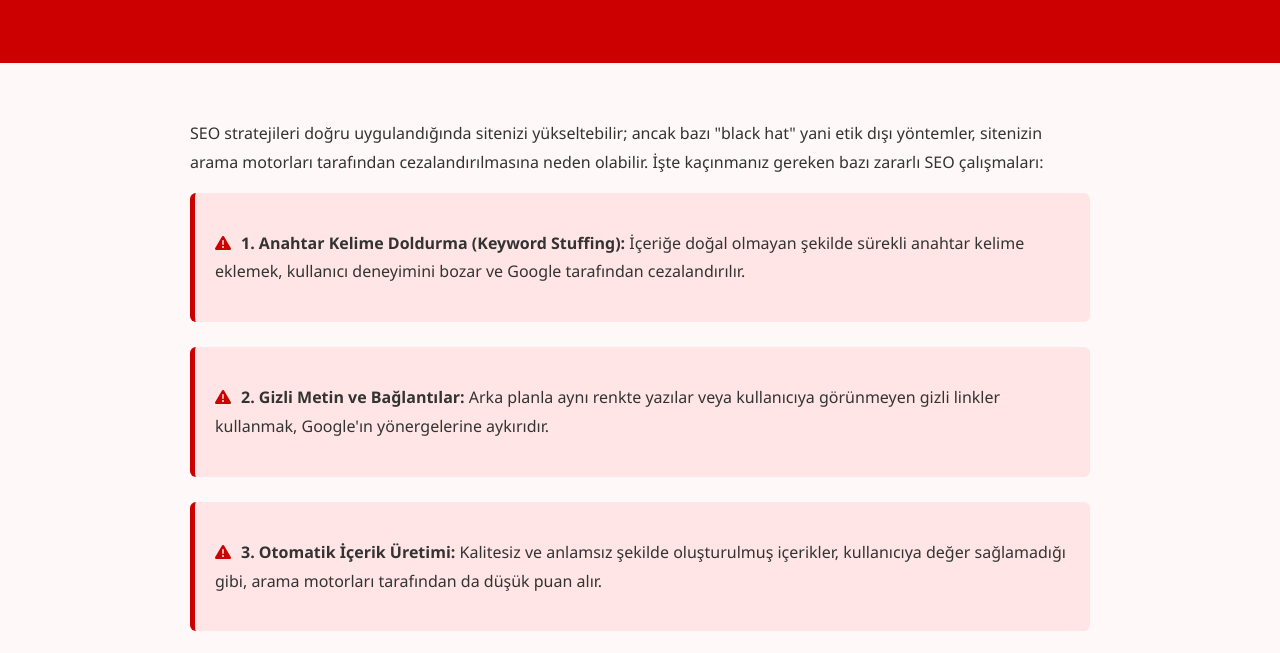
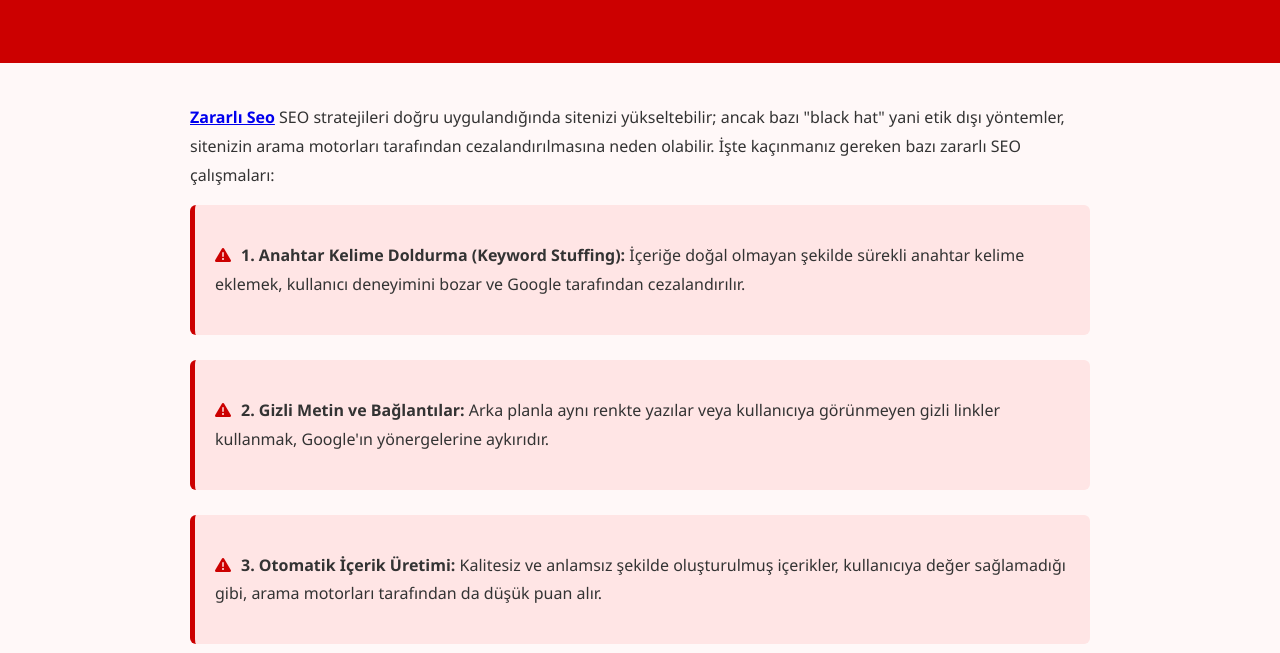
Before and after one commit to Seouzman/zararli-seo-nedir, a plain HTML site: page index.html in a window 1280 px wide. Shown: the part 147-800 px from the top of the page. Drawn offline with Linux system fonts and the light colour scheme.

Commit message:
index.html

```diff
--- a/index.html
+++ b/index.html
@@ -1,6 +1,7 @@
 <!DOCTYPE html>
 <html lang="tr">
 <head>
+  <meta name="google-site-verification" content="AeJ1Gh6Omp3Eg16U60vase36dnGyogBc19_6FZ5MgAg" />
   <meta charset="UTF-8">
   <meta name="viewport" content="width=device-width, initial-scale=1">
   <title>Zararlı SEO Çalışmaları - SEOUPTR</title>
@@ -75,7 +76,7 @@
   </header>
 
   <section>
-    <p>SEO stratejileri doğru uygulandığında sitenizi yükseltebilir; ancak bazı "black hat" yani etik dışı yöntemler, sitenizin arama motorları tarafından cezalandırılmasına neden olabilir. İşte kaçınmanız gereken bazı zararlı SEO çalışmaları:</p>
+     <strong><a href="https://www.seouptr.com" target="_blank">Zararlı Seo</a></strong> SEO stratejileri doğru uygulandığında sitenizi yükseltebilir; ancak bazı "black hat" yani etik dışı yöntemler, sitenizin arama motorları tarafından cezalandırılmasına neden olabilir. İşte kaçınmanız gereken bazı zararlı SEO çalışmaları:</p>
 
     <div class="danger-block">
       <p><i class="fa-solid fa-triangle-exclamation"></i><strong>1. Anahtar Kelime Doldurma (Keyword Stuffing):</strong> İçeriğe doğal olmayan şekilde sürekli anahtar kelime eklemek, kullanıcı deneyimini bozar ve Google tarafından cezalandırılır.</p>
```
